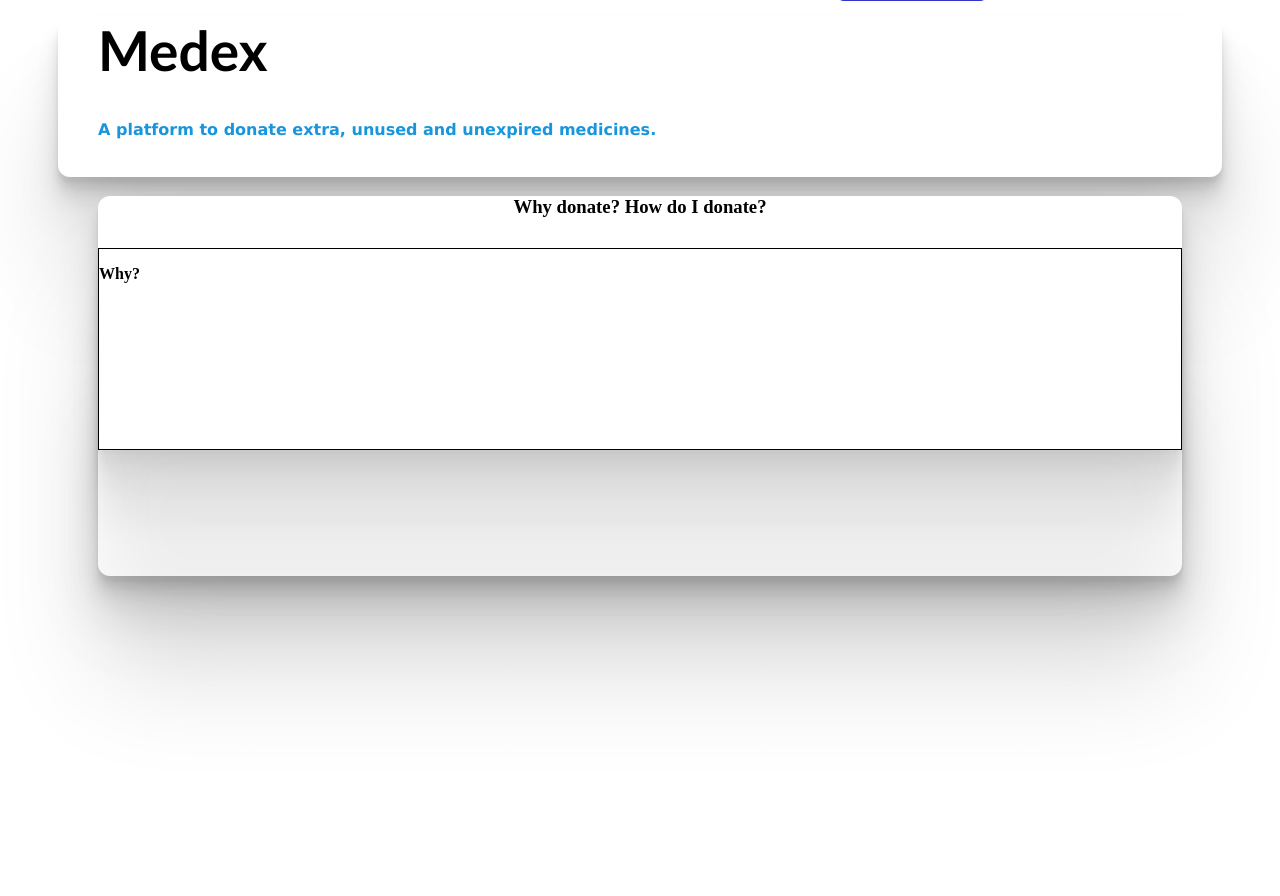
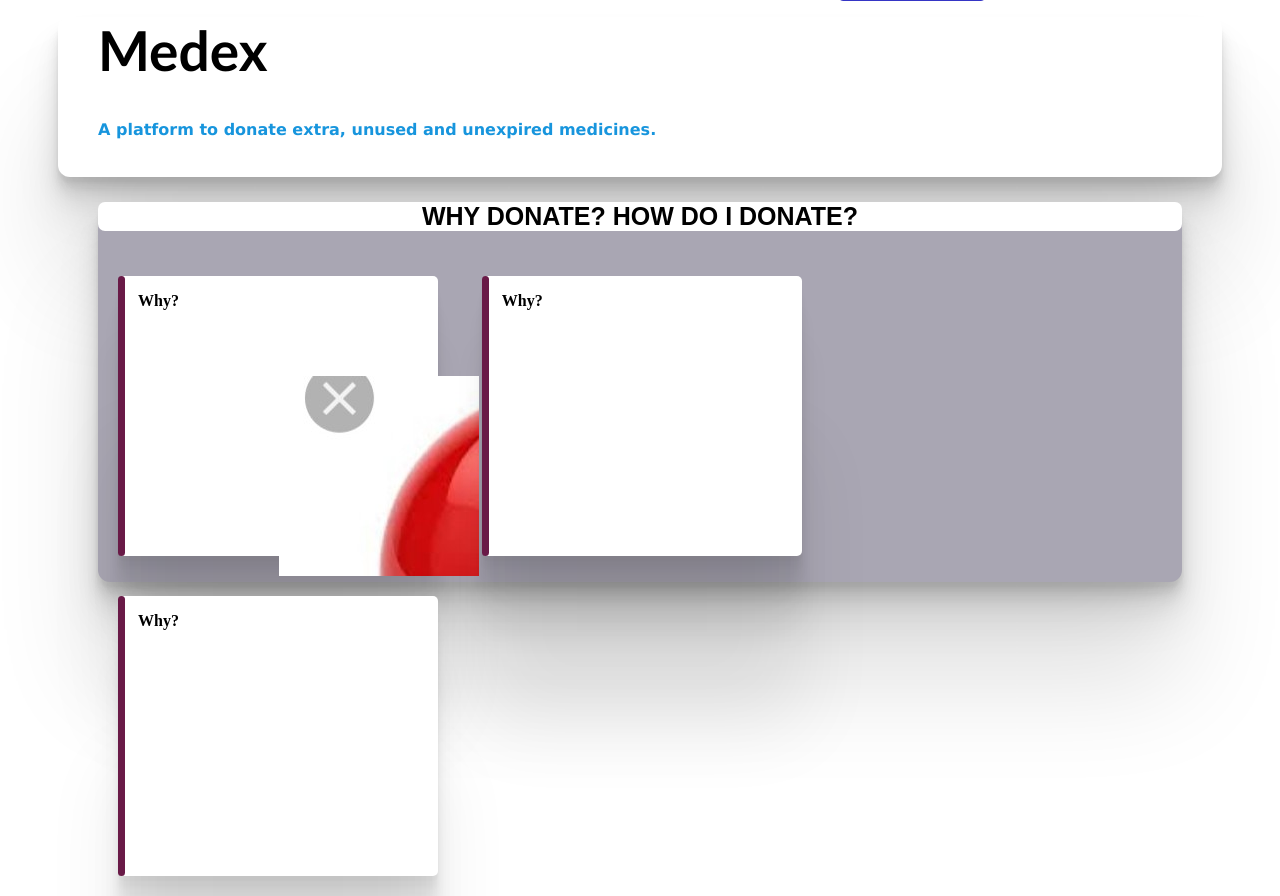
Before and after one commit to aditya303030/medex-web, a Django app: page / in a window 1280 px wide. Shown: the part 141-1037 px from the top of the page. Before the commit the page ends 828 px from the top, so only its background shows below. Run offline with Django 3.2, Linux system fonts and the light colour scheme.

Commit message:
changes to the post section

```diff
--- a/home/static/home.css
+++ b/home/static/home.css
@@ -127,9 +127,8 @@ body {
 .main-content {
     margin-left: 50px;
     margin-right: 90px;
-
     border-radius: 12px;
-    background-color: white;
+    background-color:rgb(169, 166, 179);
     height: 380px;
     box-shadow:
     0 5.3px 3px rgba(0, 0, 0, 0.034),
@@ -138,6 +137,13 @@ body {
     0 20.9px 24.3px rgba(0, 0, 0, 0.072),
     0 34.2px 45.5px rgba(0, 0, 0, 0.086),
     0 100px 109px rgba(0, 0, 0, 0.12);
+}
+
+.main-content h3 {
+    background-color: white;
+    border-radius: 7px;
+    font-size: 25px;
+    font-family:sans-serif ;
 }
 
 .main-content div.section {
@@ -149,6 +155,29 @@ body {
     0 71.4px 33.4px rgba(0, 0, 0, 0.05),
     0 171px 80px rgba(0, 0, 0, 0.07);
     margin-top: 30px;
-    border: 1px solid black;
-    height:200px;
+    background-color: white ;
+    border: 1px solid var(--borderColor);
+    height:280px;
+    width: 29.5%;
+    display: -webkit-inline-box;
+    border-radius: 5px;
+    margin: 20px;
 }
+
+.main-content div.section::before {
+    content: " ";
+    position: absolute;
+    width: 7px;
+    height: 280px;
+    border-radius: 4px;
+    background-color: #691a47;
+}
+.main-content strong {
+    margin-left: 20px;
+}
+
+.main-content div.box {
+    background-image: url(../../images/image2.jpeg) ;
+    padding: 100px;
+    margin:100px;
+}
--- a/home/templates/home.html
+++ b/home/templates/home.html
@@ -29,8 +29,15 @@
     </div>
     <ul>
       <div class="main-content">
-        <h3 align='center'>Why donate? How do I donate?</h3>
+        <h3 align='center'>WHY DONATE? HOW DO I DONATE?</h3>
 
+        <div class="section section-why">
+          <p><strong>Why?</strong></p>
+          <div class="box box1"></div>
+        </div>
+        <div class="section section-why">
+          <p><strong>Why?</strong></p>
+        </div>
         <div class="section section-why">
           <p><strong>Why?</strong></p>
         </div>
```
